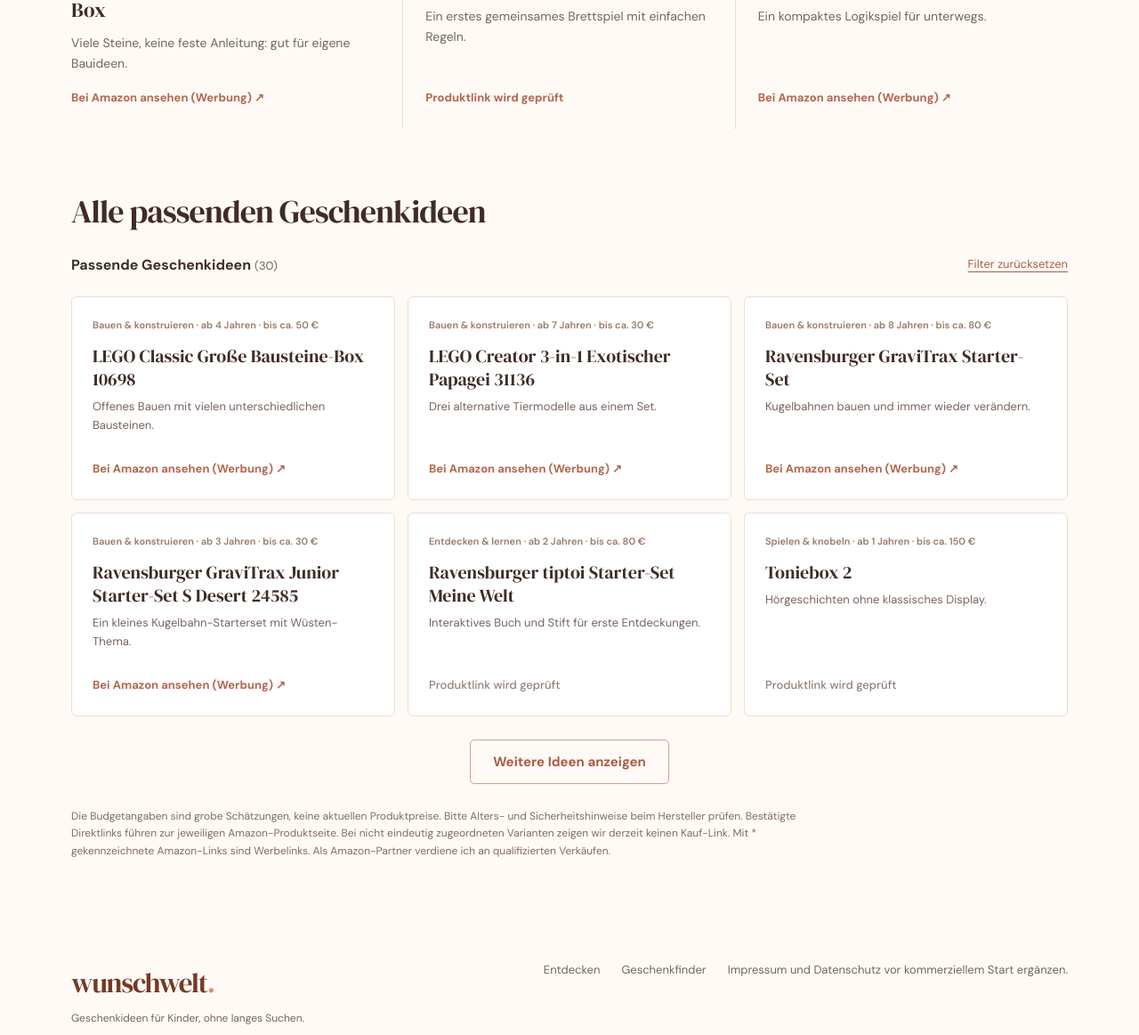
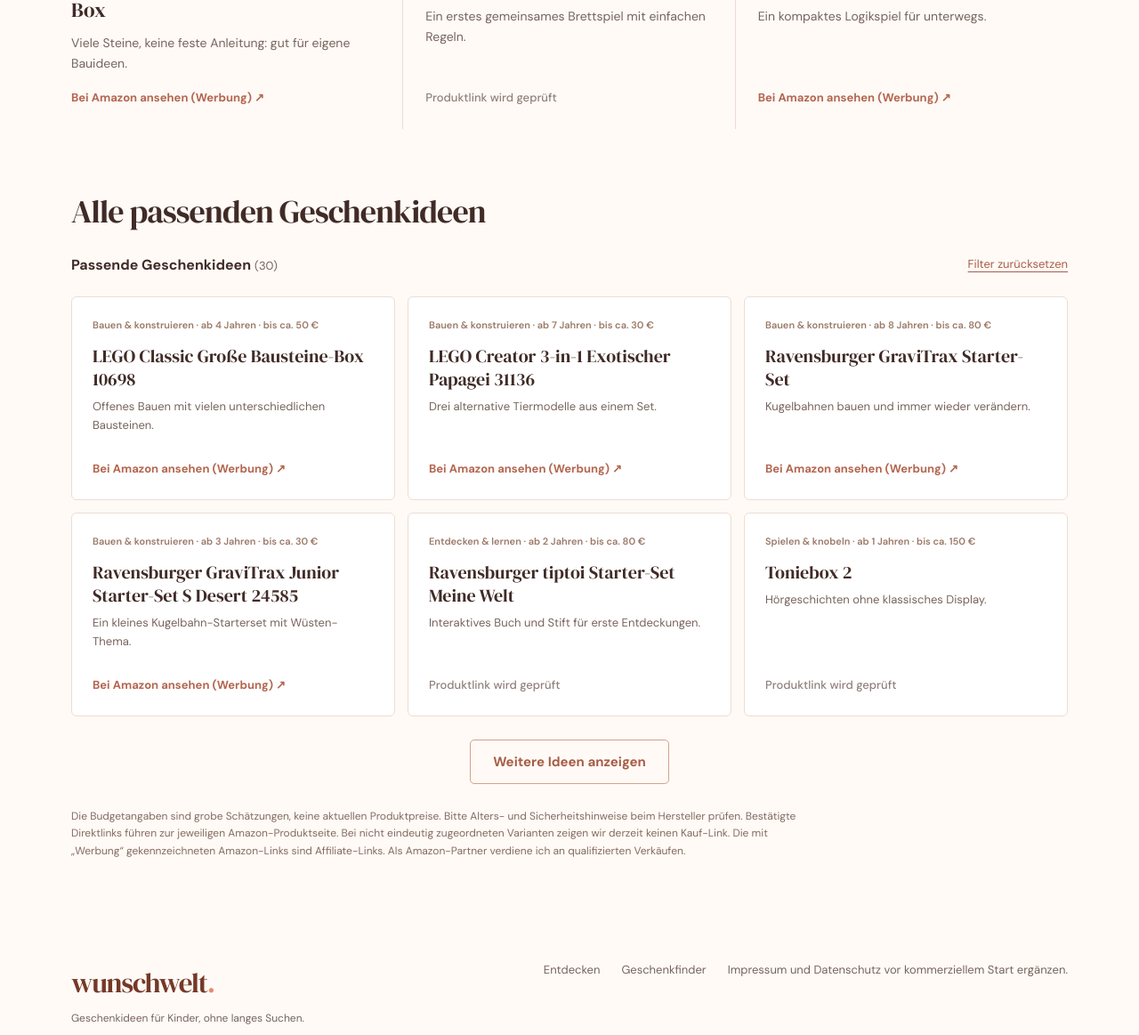
Before and after one commit to dennis-glaser-coder/wunschwelt, a plain HTML site: page index.html in a window 1280 px wide. Shown: the part 1817-2980 px from the top of the page at 89% size. Drawn offline with Linux system fonts and the light colour scheme.

Commit message:
Fix affiliate disclosure wording and duplicate CSS class in featured card

```diff
--- a/index.html
+++ b/index.html
@@ -176,12 +176,12 @@
 <section class="content shell" id="ideen"><div class="section-head"><div><p class="eyebrow">Aus der Sammlung</p><h2>Drei Ideen, die wir mögen</h2></div><a class="textlink" href="#finder">Weitere Ideen entdecken →</a></div>
 <div class="featured">
 <article class="gift"><div class="gift-picture"><img src="https://steinehelden.de/media/96/48/20/1782115217/10698_Bild8.jpg?ts=1782115217" alt="LEGO Classic Große Bausteine-Box 10698" loading="lazy"></div><div class="gift-body"><span class="micro">Bauen · ab 4 Jahren</span><h3>LEGO Classic Große Bausteine-Box</h3><p>Viele Steine, keine feste Anleitung: gut für eigene Bauideen.</p><a class="textlink" href="https://www.amazon.de/dp/B00PY3EYQO?tag=wunschwelt07-21" target="_blank" rel="noopener noreferrer sponsored">Bei Amazon ansehen (Werbung) ↗</a></div></article>
-<article class="gift"><div class="gift-picture"><img src="https://hoehenflug.com/files/productPictures/Bilder_shopOffice/Bilder_Haba/1004655001.jpg" alt="HABA Erster Obstgarten" loading="lazy"></div><div class="gift-body"><span class="micro">Spielen · ab 2 Jahren</span><h3>HABA Erster Obstgarten</h3><p>Ein erstes gemeinsames Brettspiel mit einfachen Regeln.</p><a class="textlink" href="#finder" aria-disabled="true" class="textlink disabled-link" onclick="event.preventDefault()">Produktlink wird geprüft</a></div></article>
+<article class="gift"><div class="gift-picture"><img src="https://hoehenflug.com/files/productPictures/Bilder_shopOffice/Bilder_Haba/1004655001.jpg" alt="HABA Erster Obstgarten" loading="lazy"></div><div class="gift-body"><span class="micro">Spielen · ab 2 Jahren</span><h3>HABA Erster Obstgarten</h3><p>Ein erstes gemeinsames Brettspiel mit einfachen Regeln.</p><a class="textlink disabled-link" href="#finder" aria-disabled="true" onclick="event.preventDefault()">Produktlink wird geprüft</a></div></article>
 <article class="gift"><div class="gift-picture"><img src="https://www.toyworld.com.au/cdn/shop/files/SNV-SG-455_5414301518587_Smart_20Games_20IQ_20Puzzler_20Pro_20_4__Toyworld.jpg?v=1743123640&amp;width=1920" alt="SmartGames IQ Puzzler Pro" loading="lazy"></div><div class="gift-body"><span class="micro">Knobeln · ab 6 Jahren</span><h3>SmartGames IQ Puzzler Pro</h3><p>Ein kompaktes Logikspiel für unterwegs.</p><a class="textlink" href="https://www.amazon.de/dp/B01G3PYWCW?tag=wunschwelt07-21" target="_blank" rel="noopener noreferrer sponsored">Bei Amazon ansehen (Werbung) ↗</a></div></article>
 </div></section>
 <section class="shop-results shell" id="ergebnisse" aria-labelledby="results-heading"><h2 id="results-heading">Alle passenden Geschenkideen</h2><div class="finder-tools"><div><strong>Passende Geschenkideen</strong> <span id="resultCount" aria-live="polite"></span></div><button id="reset" class="reset" type="button">Filter zurücksetzen</button></div>
 <div id="results" class="results"></div><button id="more" type="button" class="more" hidden>Weitere Ideen anzeigen</button>
-<p class="note">Die Budgetangaben sind grobe Schätzungen, keine aktuellen Produktpreise. Bitte Alters- und Sicherheitshinweise beim Hersteller prüfen. Bestätigte Direktlinks führen zur jeweiligen Amazon-Produktseite. Bei nicht eindeutig zugeordneten Varianten zeigen wir derzeit keinen Kauf-Link. Mit * gekennzeichnete Amazon-Links sind Werbelinks. Als Amazon-Partner verdiene ich an qualifizierten Verkäufen.</p></section>
+<p class="note">Die Budgetangaben sind grobe Schätzungen, keine aktuellen Produktpreise. Bitte Alters- und Sicherheitshinweise beim Hersteller prüfen. Bestätigte Direktlinks führen zur jeweiligen Amazon-Produktseite. Bei nicht eindeutig zugeordneten Varianten zeigen wir derzeit keinen Kauf-Link. Die mit „Werbung“ gekennzeichneten Amazon-Links sind Affiliate-Links. Als Amazon-Partner verdiene ich an qualifizierten Verkäufen.</p></section>
 
 </main>
 <footer><div class="shell foot"><div><a class="logo" href="#start">wunschwelt<span>.</span></a><p>Geschenkideen für Kinder, ohne langes Suchen.</p></div><div class="footnav"><a href="#stoebern">Entdecken</a><a href="#finder">Geschenkfinder</a><span>Impressum und Datenschutz vor kommerziellem Start ergänzen.</span></div></div></footer>
```
